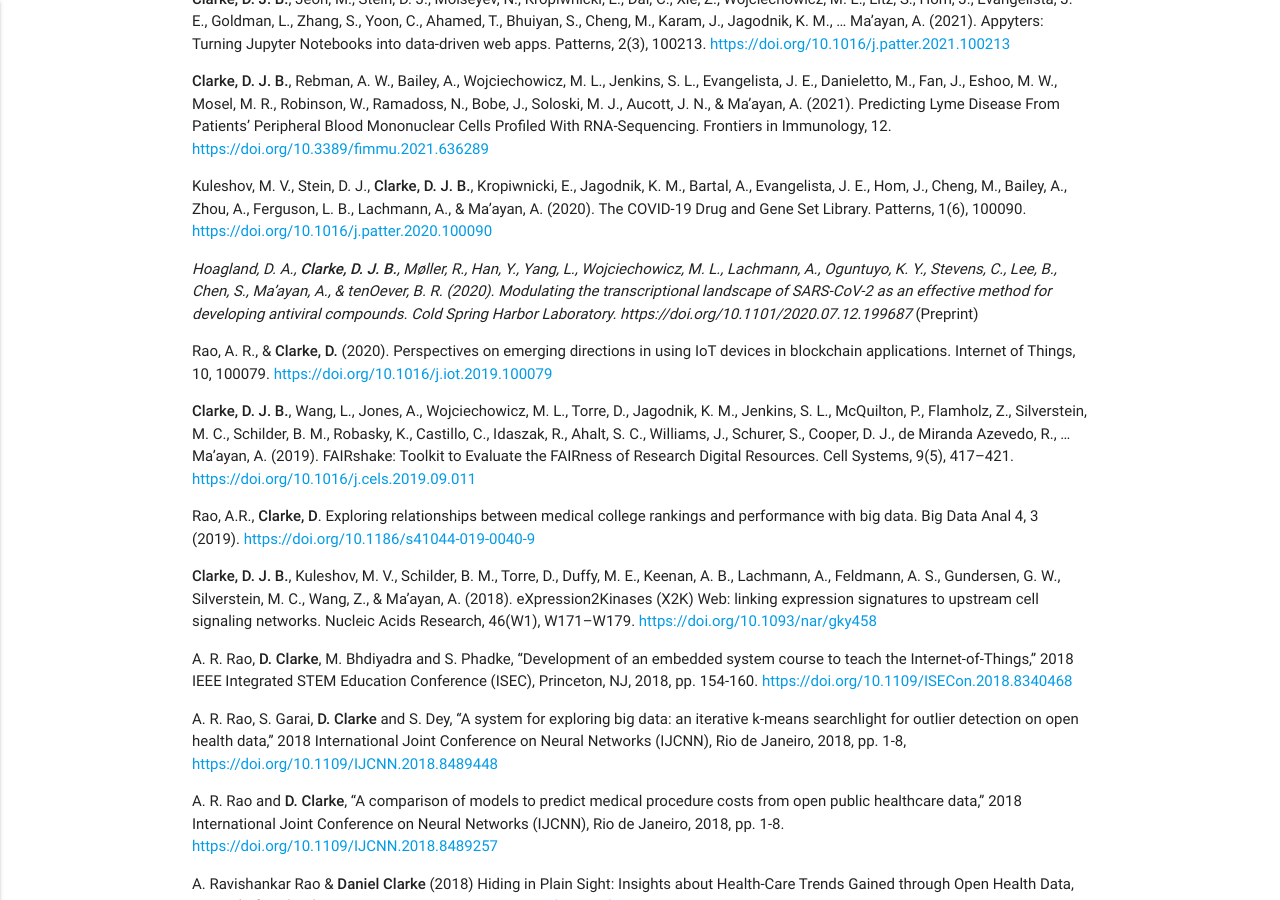
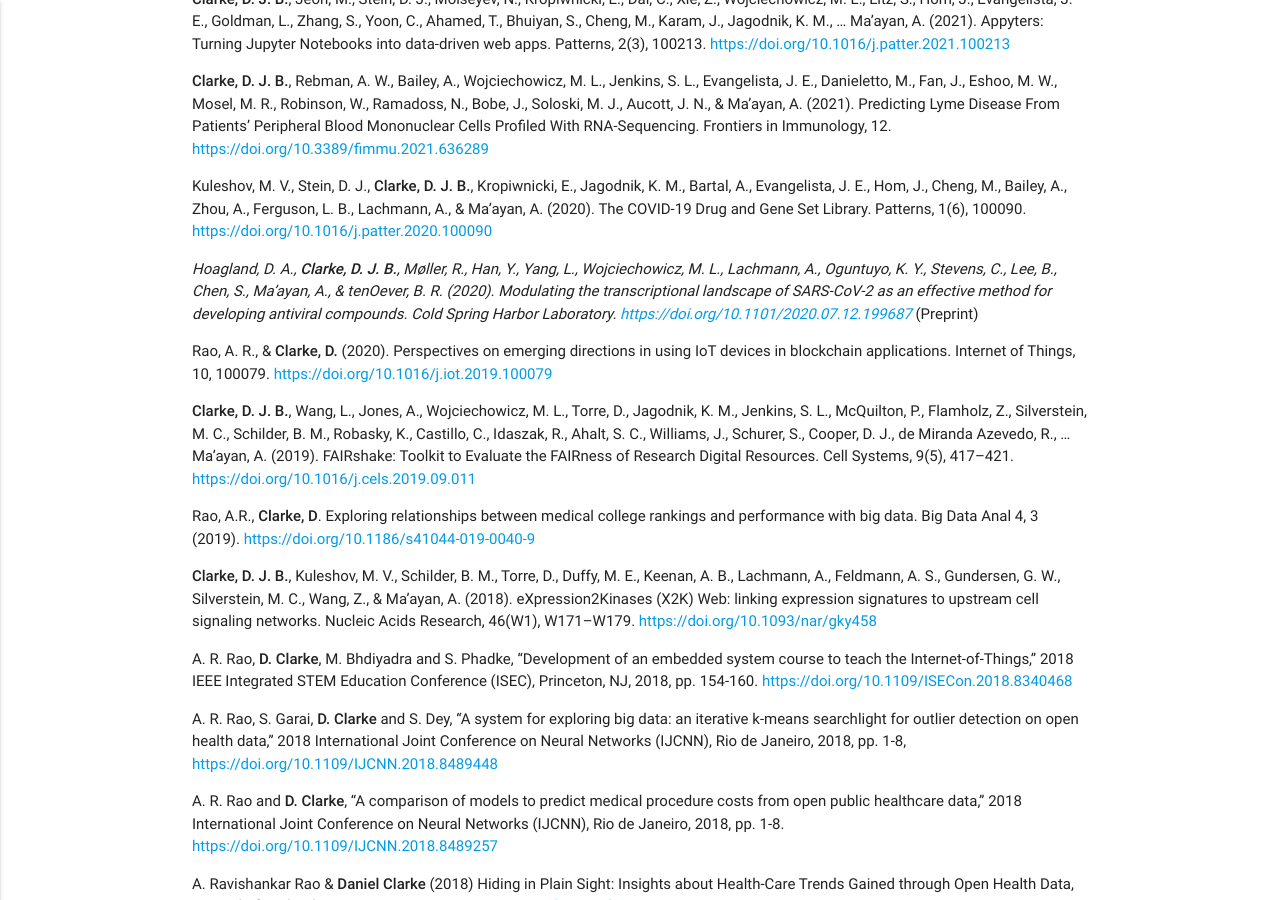
Before and after one commit to u8sand/u8sand.github.io, a Jekyll site: the page built from 03-resume.md, in a window 1280 px wide and 900 px high, scrolled down 2035 px. Built offline with Jekyll 4.4.1, drawn with Linux system fonts in a browser that asks for light colours; nearby versions of some CDN libraries.

Commit message:
Linkify doi

```diff
--- a/03-resume.md
+++ b/03-resume.md
@@ -135,7 +135,7 @@
 
 Kuleshov, M. V., Stein, D. J., **Clarke, D. J. B.**, Kropiwnicki, E., Jagodnik, K. M., Bartal, A., Evangelista, J. E., Hom, J., Cheng, M., Bailey, A., Zhou, A., Ferguson, L. B., Lachmann, A., & Ma’ayan, A. (2020). The COVID-19 Drug and Gene Set Library. Patterns, 1(6), 100090. <https://doi.org/10.1016/j.patter.2020.100090>
 
-*Hoagland, D. A., **Clarke, D. J. B.**, Møller, R., Han, Y., Yang, L., Wojciechowicz, M. L., Lachmann, A., Oguntuyo, K. Y., Stevens, C., Lee, B., Chen, S., Ma’ayan, A., & tenOever, B. R. (2020). Modulating the transcriptional landscape of SARS-CoV-2 as an effective method for developing antiviral compounds. Cold Spring Harbor Laboratory. https://doi.org/10.1101/2020.07.12.199687* (Preprint)
+*Hoagland, D. A., **Clarke, D. J. B.**, Møller, R., Han, Y., Yang, L., Wojciechowicz, M. L., Lachmann, A., Oguntuyo, K. Y., Stevens, C., Lee, B., Chen, S., Ma’ayan, A., & tenOever, B. R. (2020). Modulating the transcriptional landscape of SARS-CoV-2 as an effective method for developing antiviral compounds. Cold Spring Harbor Laboratory. <https://doi.org/10.1101/2020.07.12.199687>* (Preprint)
 
 Rao, A. R., & **Clarke, D.** (2020). Perspectives on emerging directions in using IoT devices in blockchain applications. Internet of Things, 10, 100079. <https://doi.org/10.1016/j.iot.2019.100079>
 
```
